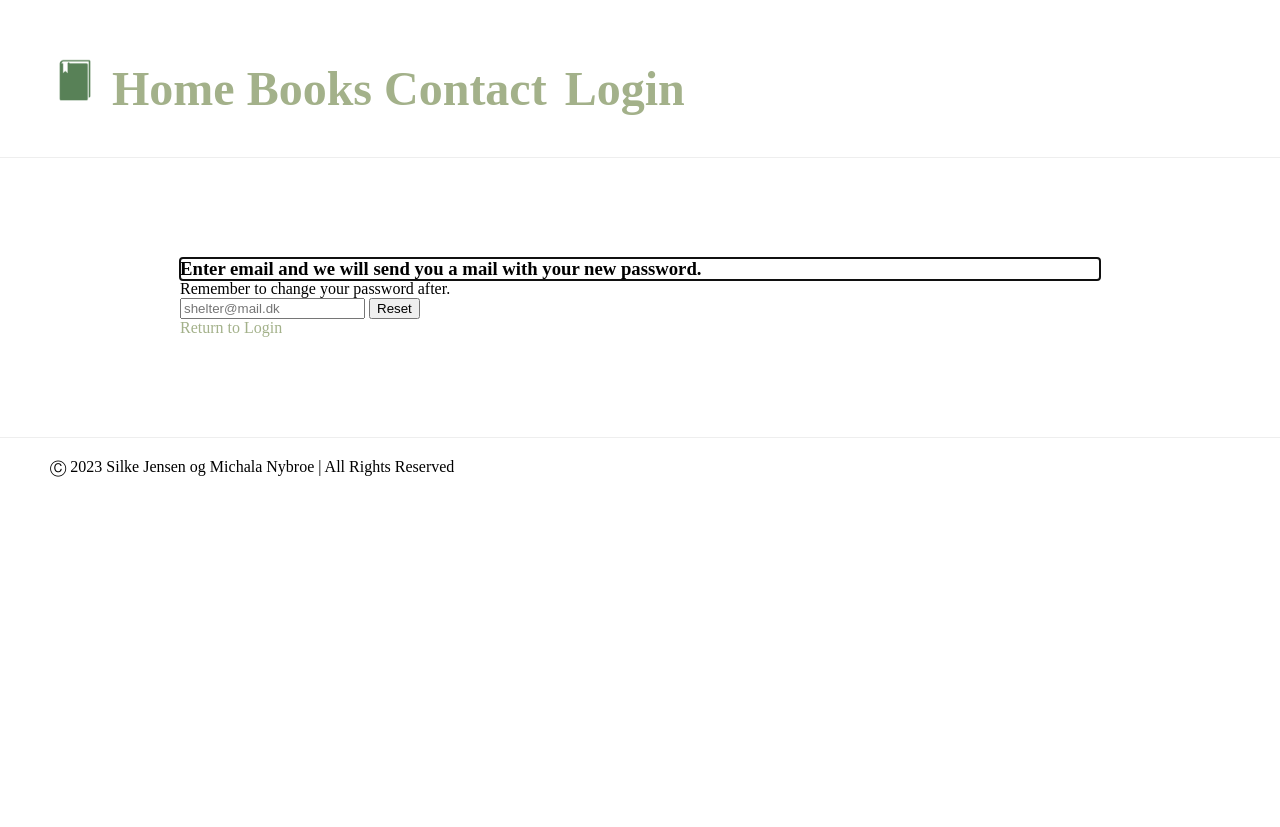
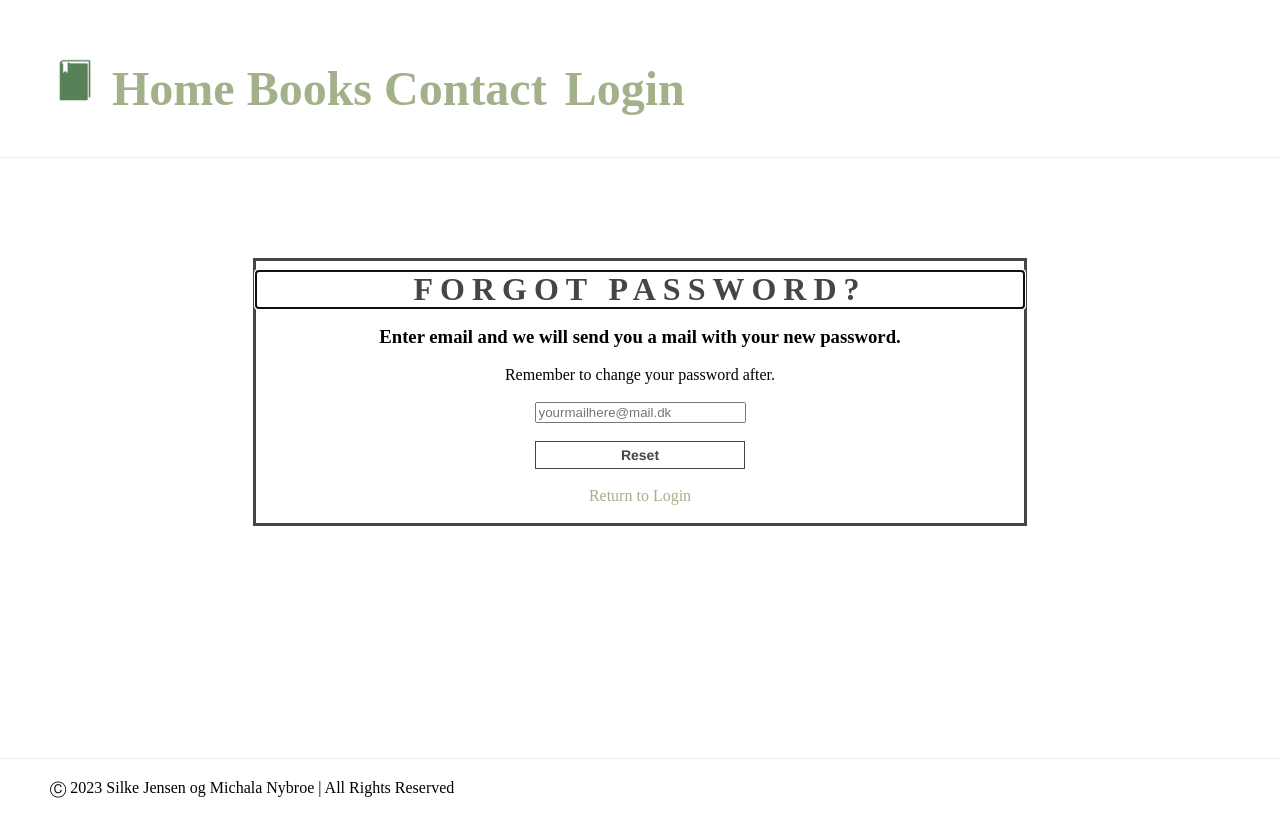
Before and after one commit to MichalaNybroe/Book-Splendor, a Svelte app in the folder client/: page /forgotPassword in a window 1280 px wide. Before the commit the page ends 800 px from the top, so only its background shows below. Built offline with nearby package versions, Linux system fonts and the light colour scheme; a web font is replaced by a local one.

Commit message:
styling på sign in, sign up, forgot password

```diff
--- a/client/src/pages/forgotpassword/ForgotPassword.svelte
+++ b/client/src/pages/forgotpassword/ForgotPassword.svelte
@@ -36,21 +36,86 @@
     }
 </script>
 
+<div id="outer">
+    <div id="container">
+
         <Router primary={false}>
             <div id="forgotBox">
                 <form id="forgotForm" on:submit|preventDefault={forgotPassword}>
-            <h3>
-                Enter email and we will send you a mail with your new password.
-            </h3>
+                    <h1>Forgot Password?</h1>
+                    <br>
+                    <h3>Enter email and we will send you a mail with your new password.</h3>
+                    <br>
                     <p>Remember to change your password after.</p>
+                    <br>
                     <input
                         bind:value={emailInp}
                         type="email"
                         id="forgotEmailInp"
-                placeholder="shelter@mail.dk"
+                        placeholder="yourmailhere@mail.dk"
                     />
-            <input type="submit" id="forgotSubmit" value="Reset" />
+                    <br>
+                    <br>
+                    <input class="create" type="submit" id="forgotSubmit" value="Reset" />
+                    <br>
+                    <br>
+                    <Link to="/login" class="link">Return to Login</Link>
+                    <br>
+                    <br>
                 </form>
             </div>
-    <Link to="/login" class="link">Return to Login</Link>
+
         </Router>
+    </div>
+</div>
+
+
+<style>
+    form {
+        text-align: center;
+    }
+
+    h1 {
+        color: #474544;
+        font-size: 32px;
+        font-weight: 700;
+        letter-spacing: 7px;
+        text-align: center;
+        text-transform: uppercase;
+        margin-top: 10px;
+  }
+
+    #container {
+        border: solid 3px #474544;
+        max-width: 768px;
+        margin: 60px auto;
+        position: relative;
+  }
+
+    .create {
+        background: none;
+        border: solid 1px #474544;
+        color: #474544;
+        cursor: pointer;
+        display: inline-block;
+        font-family: "Helvetica", Arial, sans-serif;
+        font-size: 0.875em;
+        font-weight: bold;
+        outline: none;
+        padding: 5px 15px;
+        width: 210px;
+    }
+
+    .create:hover {
+        background: #474544;
+        color: #f2f3eb;
+    }
+
+    #outer {
+        height: 50vh;
+    }
+
+    input {
+        width: 203px;
+    }
+</style>
--- a/client/src/pages/login/Login.svelte
+++ b/client/src/pages/login/Login.svelte
@@ -50,13 +50,15 @@
     }
 </script>
 
+
+<div id="outer">
     <div id="container">
 
         <Router primary={false}>
             <div id="loginBox">
                 <form action="/login" method="POST" id="loginForm" on:submit|preventDefault={login}>
                     <h1>Sign In!</h1>
-            <br />
+                    <br>
                     <label for="email">Email:</label>
                     <br>
                     <input
@@ -65,7 +67,7 @@
                         placeholder="your@mail.dk"
                         id="email"
                         bind:value={emailInp}/>
-            <br />
+                    <br>
                     <br>
                     <label for="password">Password:</label>
                     <br>
@@ -76,15 +78,18 @@
                         id="password"
                         bind:value={passwordInp}
                     />
-            <br />
+                    <br>
                     <br>
                     <Button class="login">Login </Button>
                     <Link to="/forgotPassword"><p  id="forgotPW">Forgot your password?</p></Link>
+                    <br>
                     <Link to="/signUp"><p id="signUp">Sign Up</p></Link>
                 </form>
             </div>
+            <br>
         </Router>
 
+    </div>
 </div>
 
 
@@ -100,6 +105,7 @@
         letter-spacing: 7px;
         text-align: center;
         text-transform: uppercase;
+        margin-top: 10px;
   }
 
     #container {
@@ -109,4 +115,7 @@
         position: relative;
   }
 
+    #outer {
+        height: 50vh;
+    }
 </style>
--- a/client/src/pages/signup/SignUp.svelte
+++ b/client/src/pages/signup/SignUp.svelte
@@ -69,29 +69,103 @@
     }
 </script>
 
+<div id="outer">
+    <div id="container">
         <Router primary={false}>
             <div id="signBox">
                 <form id="signForm" action="/singUp" method="POST" on:submit|preventDefault={signUp}>
-            <h3>Sign up</h3>
+                    <h1>Sign up!</h1>
+                    <br>
                     <label for="name">Username:</label>
+                    <br>
                     <input bind:value={nameInp} type="text" id="signNameInp" placeholder="May Flower" name="name" required>
+                    <br>
+                    <br>
                     <label for="email">Email:</label>
+                    <br>
                     <input bind:value={emailInp} type="email" id="signEmailInp" placeholder="flower@mail.dk" name="email" required>
+                    <br>
+                    <br>
                     <label for="passOne">Password:</label>
+                    <br>
                     <input bind:value={passwordInp} type="password" id="signPassInp" placeholder="*********" name="passOne" required>
+                    <br>
+                    <br>
                     <label for="passsTwo">Reenter password:</label>
+                    <br>
                     <input bind:value={passwordInpTwo} type="password" id="signPassInpTwo" placeholder="*********" name="passTwo" required>
                     <br>
+                    <br>
                     <label>
-                    <input type=checkbox bind:checked={acceptData}>
-                    Agree to data treatment to continue
+                        <input type=checkbox style="width: 20px" bind:checked={acceptData}>
+                        Agree to continue
                     </label>
+                    <br>
                     <Modal show={$modal}>
-                    <button on:click={showModal}>Read our data compliance</button>
+                        <button class="create" on:click={showModal}>Read our data compliance</button>
                     </Modal>
                     <br>
+                    <br>
                     <button disabled={!acceptData} type="submit" id="signSubmit" value="Sign Up">Sign up</button>
+                    <br>
+                    <br>
+                    <Link to="/login">Return to Login</Link>
+                    <br>
+                    <br>
                 </form>
             </div>
-    <Link to="/login">Return to Login</Link>
+
         </Router>
+    </div>
+</div>
+
+<style>
+    form {
+        text-align: center;
+    }
+
+    h1 {
+        color: #474544;
+        font-size: 32px;
+        font-weight: 700;
+        letter-spacing: 7px;
+        text-align: center;
+        text-transform: uppercase;
+        margin-top: 10px;
+  }
+
+    #container {
+        border: solid 3px #474544;
+        max-width: 768px;
+        margin: 60px auto;
+        position: relative;
+  }
+
+  .create {
+        background: none;
+        border: solid 1px #474544;
+        color: #474544;
+        cursor: pointer;
+        display: inline-block;
+        font-family: "Helvetica", Arial, sans-serif;
+        font-size: 0.875em;
+        font-weight: bold;
+        outline: none;
+        padding: 5px 15px;
+        width: 210px;
+    }
+
+    .create:hover {
+        background: #474544;
+        color: #f2f3eb;
+    }
+
+    #outer {
+        height: 50vh;
+    }
+
+    input {
+        width: 203px;
+    }
+
+</style>
```
Lines whose indentation alone changed are shown as unchanged.
